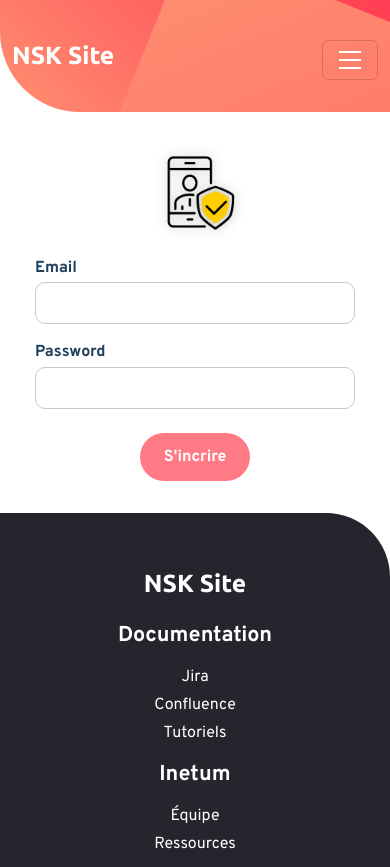
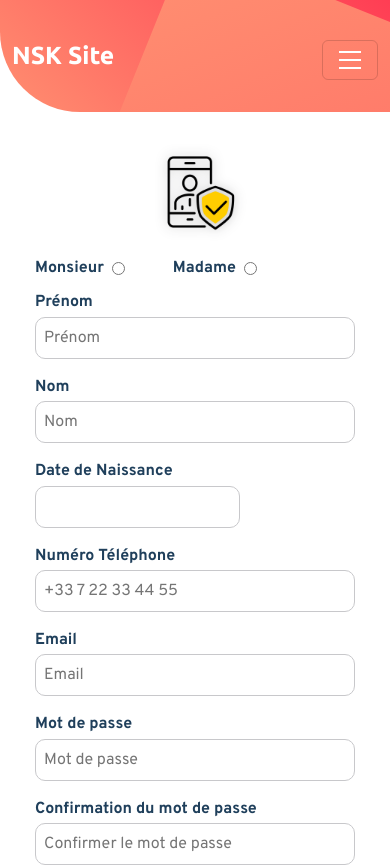
Before and after one commit to ThierryTouinPro/nextjs-starter-kit, a Next.js app in the folder with-docker-compose-app/next-app/: page /register in a window 390 px wide. Shown: the top 867 px of the page. Built offline with nearby package versions, Linux system fonts and the light colour scheme.

Commit message:
DPPCP-112 : Création de la page formulaire d'inscription

```diff
--- a/with-docker-compose-app/next-app/src/components/Authentification/Register.js
+++ b/with-docker-compose-app/next-app/src/components/Authentification/Register.js
@@ -1,101 +1,126 @@
-import { useState } from 'react';
-import ButtonSubmit from '../Interface/ButtonSubmit';
+import React from "react";
+import { useForm, FormProvider } from "react-hook-form";
+import ButtonSubmit from "../Interface/ButtonSubmit";
+import Input from "../Interface/Input";
+import RadioGroup from "../Interface/RadioGroup";
+import BirthDate from "../Interface/BirthDate";
 
 export default function Register() {
-  const [email, setEmail] = useState('');
-  const [password, setPassword] = useState('');
-  const [errors, setErrors] = useState({}); // Pour stocker les erreurs
+  const methods = useForm();
+  const {
+    handleSubmit,
+    setError,
+    clearErrors,
+    formState: { errors },
+    watch,
+  } = methods;
+  const password = watch("password");
+  const confirmPassword = watch("confirmPassword");
 
-  const handleRegister = async (e) => {
-    e.preventDefault();
-    setErrors({}); // Réinitialiser les erreurs avant de soumettre le formulaire
+  const options = [
+    { value: "Mr", label: "Monsieur" },
+    { value: "Mme", label: "Madame" },
+  ];
+
+  const onSubmit = async (data) => {
+    clearErrors();
+    // Log des données du formulaire
+    console.log(data);
 
     try {
-      const response = await fetch('/api/auth/register', {
-        method: 'POST',
+      const response = await fetch("/api/auth/register", {
+        method: "POST",
         headers: {
-          'Content-Type': 'application/json',
+          "Content-Type": "application/json",
         },
-        body: JSON.stringify({ email, password }),
+        body: JSON.stringify(data),
       });
 
       if (!response.ok) {
-        let errorMessage = 'An error occurred';
-
-        try {
-          const errorData = await response.json();
-
-          // Gérer les différentes erreurs en fonction du statut HTTP
-          if (response.status === 400) {
-            // Erreur de validation, par exemple : email ou mot de passe manquants ou invalides
-            errorMessage = errorData.error || 'Données invalides, veuillez vérifier vos informations.';
-          } else if (response.status === 401) {
-            // Utilisateur non autorisé, si applicable
-            errorMessage = errorData.error || 'Accès non autorisé.';
-          } else if (response.status === 500) {
-            // Erreur serveur
-            errorMessage = 'Erreur serveur, veuillez réessayer plus tard.';
-          } else {
-            // Erreur générique si le type d'erreur n'est pas spécifié
-            errorMessage = errorData.error || 'Une erreur est survenue.';
-          }
-        } catch (e) {
-          // Gérer les cas où la réponse n'est pas un JSON valide ou si quelque chose ne va pas
-          errorMessage = 'Une erreur inattendue est survenue. Veuillez réessayer.';
-        }
-
-
-        // Définir les erreurs dans l'état
-        setErrors({ global: errorMessage });
+        const errorData = await response.json();
+        setError("global", { message: errorData.error || "An error occurred" });
         return;
       }
 
-      const data = await response.json();
-      console.log('User registered successfully:', data);
-      // Rediriger l'utilisateur après l'inscription
-      window.location.href = '/';
+      const result = await response.json();
+      console.log("User registered successfully:", result);
+      window.location.href = "/";
     } catch (error) {
-      console.error('Error during registration:', error);
-      setErrors({ global: 'Internal Server Error' });
+      console.error("Error during registration:", error);
+      setError("global", { message: "Internal Server Error" });
     }
   };
 
   return (
     <div className="row justify-content-center">
       <div className="col-md-6">
-        <form id="auth-form" onSubmit={handleRegister}>
-          <div>
-            <img src="/images/auth-icon.png" alt="A lock icon" />
-          </div>
-          <p>
-            <label htmlFor="email">Email</label>
-            <input
+        <FormProvider {...methods}>
+          <form id="auth-form" onSubmit={handleSubmit(onSubmit)}>
+            <div>
+              <img src="/images/auth-icon.png" alt="A lock icon" />
+            </div>
+            <RadioGroup name="gender" options={options} />
+            <Input
+              name="firstName"
+              label="Prénom"
+              type="text"
+              placeholder="Prénom"
+            />
+            <Input name="lastName" label="Nom" type="text" placeholder="Nom" />
+            <BirthDate name="dateDeNaissance" placeholder="31/12/1990" />
+            <Input
+              name="phone"
+              label="Numéro Téléphone"
+              type="tel"
+              placeholder="+33 7 22 33 44 55"
+            />
+            <Input
+              name="email"
+              label="Email"
               type="email"
-              name="email"
-              id="email"
-              value={email}
-              onChange={(e) => setEmail(e.target.value)}
+              placeholder="Email"
+              validations={{
+                pattern: {
+                  value: /^[a-zA-Z0-9._%+-]+@[a-zA-Z0-9.-]+\.[a-zA-Z]{2,}$/,
+                  message: "Email invalide",
+                },
+              }}
             />
-            {errors.email && <span className="error">{errors.email}</span>}
-          </p>
-          <p>
-            <label htmlFor="password">Password</label>
-            <input
+            <Input
+              name="password"
+              label="Mot de passe"
               type="password"
-              name="password"
-              id="password"
-              value={password}
-              onChange={(e) => setPassword(e.target.value)}
+              placeholder="Mot de passe"
+              validations={{
+                pattern: {
+                  value:
+                    /^(?=.*[A-Z])(?=.*[a-z])(?=.*\d)(?=.*[@$!%*?&])[A-Za-z\d@$!%*?&]{8,}$/,
+                  message:
+                    "Le mot de passe doit contenir au moins 8 caractères, une majuscule, une minuscule, un chiffre et un caractère spécial",
+                },
+              }}
             />
-            {errors.password && <span className="error">{errors.password}</span>}
-          </p>
-          <div className='text-center'>
-            <p className='my-4'>
-              {errors.global && <p className="error-message">{errors.global}</p>}
-            </p>
-            <ButtonSubmit type="submit" label="S'incrire" mode="secondary" />
-          </div>
-        </form>
+            <Input
+              name="confirmPassword"
+              label="Confirmation du mot de passe"
+              type="password"
+              placeholder="Confirmer le mot de passe"
+              validations={{
+                validate: (value) =>
+                  value === password ||
+                  "Les mots de passe ne correspondent pas",
+              }}
+            />
+            <div className="text-center">
+              <p className="my-4">
+                {errors.global && (
+                  <span className="error-message">{errors.global.message}</span>
+                )}
+              </p>
+              <ButtonSubmit type="submit" label="S'inscrire" mode="secondary" />
+            </div>
+          </form>
+        </FormProvider>
       </div>
     </div>
   );
--- a/with-docker-compose-app/next-app/src/components/Header/Logo.js
+++ b/with-docker-compose-app/next-app/src/components/Header/Logo.js
@@ -1,7 +1,7 @@
-import React from 'react';
-import Link from 'next/link';
-import styles from './css/Logo.module.css';
-import Image from 'next/image';
+import React from "react";
+import Link from "next/link";
+import styles from "./css/Logo.module.css";
+import Image from "next/image";
 
 function Logo() {
   return (
@@ -16,10 +16,9 @@ function Logo() {
     //
 
     <Link href="/">
-        <h2 class="fw-bold text-white">NSK Site</h2>
+      <h2 className="fw-bold text-white">NSK Site</h2>
     </Link>
-
   );
-};
+}
 
 export default Logo;
--- /dev/null
+++ b/with-docker-compose-app/next-app/src/components/Interface/BirthDate.js
@@ -0,0 +1,34 @@
+import React from "react";
+import { Controller, useFormContext } from "react-hook-form";
+import DatePicker from "react-datepicker";
+import "react-datepicker/dist/react-datepicker.css";
+
+export default function BirthDateInput({ name, placeholder }) {
+  const {
+    control,
+    formState: { errors },
+  } = useFormContext();
+
+  return (
+    <div className="mb-3">
+      <label>Date de Naissance</label>
+      <Controller
+        name={name}
+        control={control}
+        rules={{ required: "Date de naissance est requise" }}
+        render={({ field }) => (
+          <DatePicker
+            selected={field.value}
+            onChange={field.onChange}
+            dateFormat="dd/MM/yyyy"
+            className="text-dark"
+          />
+        )}
+        placeholderText={placeholder}
+      />
+      {errors[name] && (
+        <span className="error text-danger">{errors[name].message}</span>
+      )}
+    </div>
+  );
+}
--- /dev/null
+++ b/with-docker-compose-app/next-app/src/components/Interface/Input.js
@@ -0,0 +1,33 @@
+import React from "react";
+import { useFormContext } from "react-hook-form";
+
+export default function Input({
+  name,
+  label,
+  type,
+  id,
+  placeholder,
+  validations,
+}) {
+  const {
+    register,
+    formState: { errors },
+  } = useFormContext();
+
+  return (
+    <p>
+      <label htmlFor={id}>{label}</label>
+      <input
+        id={id}
+        name={name}
+        type={type}
+        placeholder={placeholder}
+        {...register(name, { required: `${label} est requis`, ...validations })}
+        className="text-dark"
+      />
+      {errors[name] && (
+        <span className="error text-danger">{errors[name].message}</span>
+      )}
+    </p>
+  );
+}
--- /dev/null
+++ b/with-docker-compose-app/next-app/src/components/Interface/RadioGroup.js
@@ -0,0 +1,28 @@
+import React from "react";
+import { useFormContext } from "react-hook-form";
+
+export default function RadioGroup({ name, options }) {
+  const {
+    register,
+    formState: { errors },
+  } = useFormContext();
+
+  return (
+    <div className="d-flex align-items-center gap-5 mb-2">
+      {options.map((option) => (
+        <label key={option.value} className="d-flex align-items-center gap-2">
+          <span>{option.label}</span>
+          <input
+            type="radio"
+            name={name}
+            value={option.value}
+            {...register(name, { required: "Ce champ est requis" })}
+          />
+        </label>
+      ))}
+      {errors[name] && (
+        <span className="error text-danger">{errors[name].message}</span>
+      )}
+    </div>
+  );
+}
```
Also changed, not shown: with-docker-compose-app/next-app/src/components/Footer/Footer.js (+14 -11 lines), with-docker-compose-app/next-app/src/components/Home/FeatureExtras.js (+21 -7 lines), with-docker-compose-app/next-app/src/components/Home/FeatureFuture.js (+22 -6 lines), with-docker-compose-app/next-app/src/components/Home/FeatureInfrastructure.js (+12 -4 lines), with-docker-compose-app/next-app/src/lib/db.js (+25 -15 lines), with-docker-compose-app/next-app/src/lib/user.js (+9 -7 lines).
